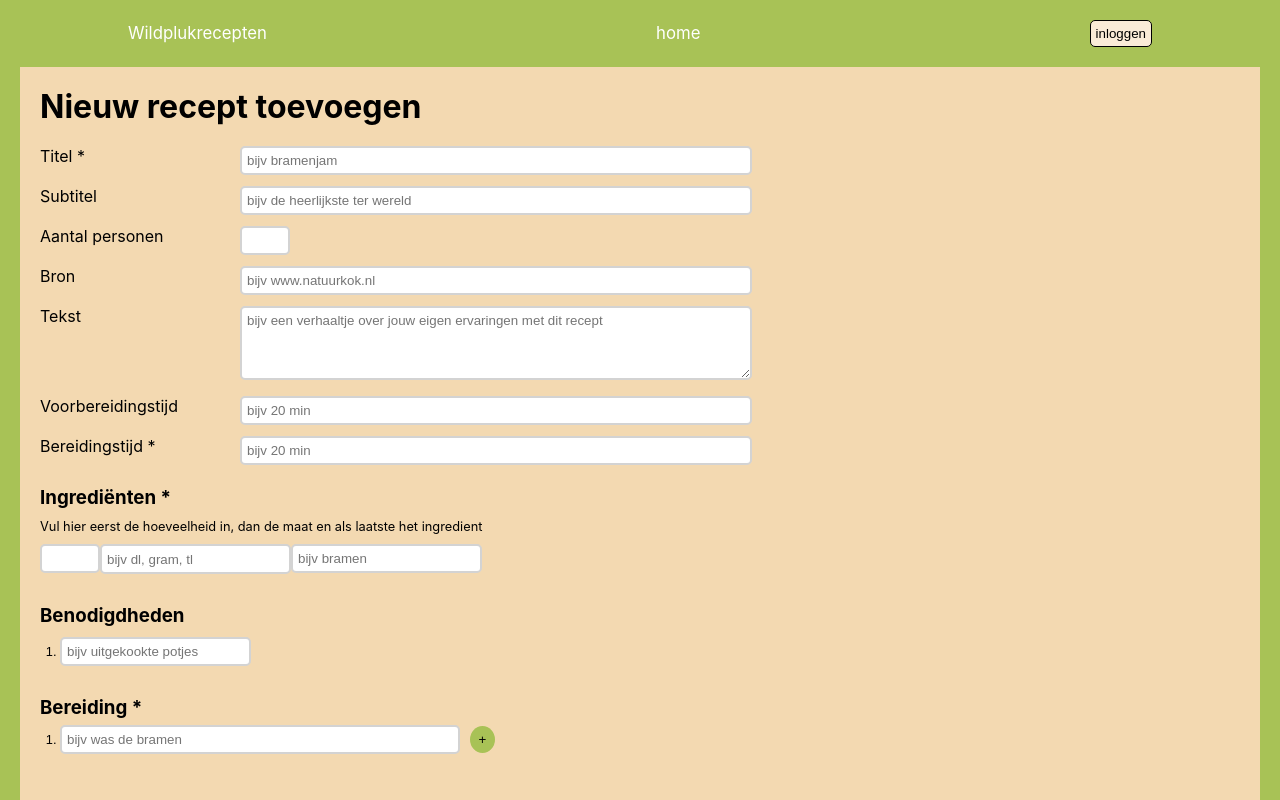
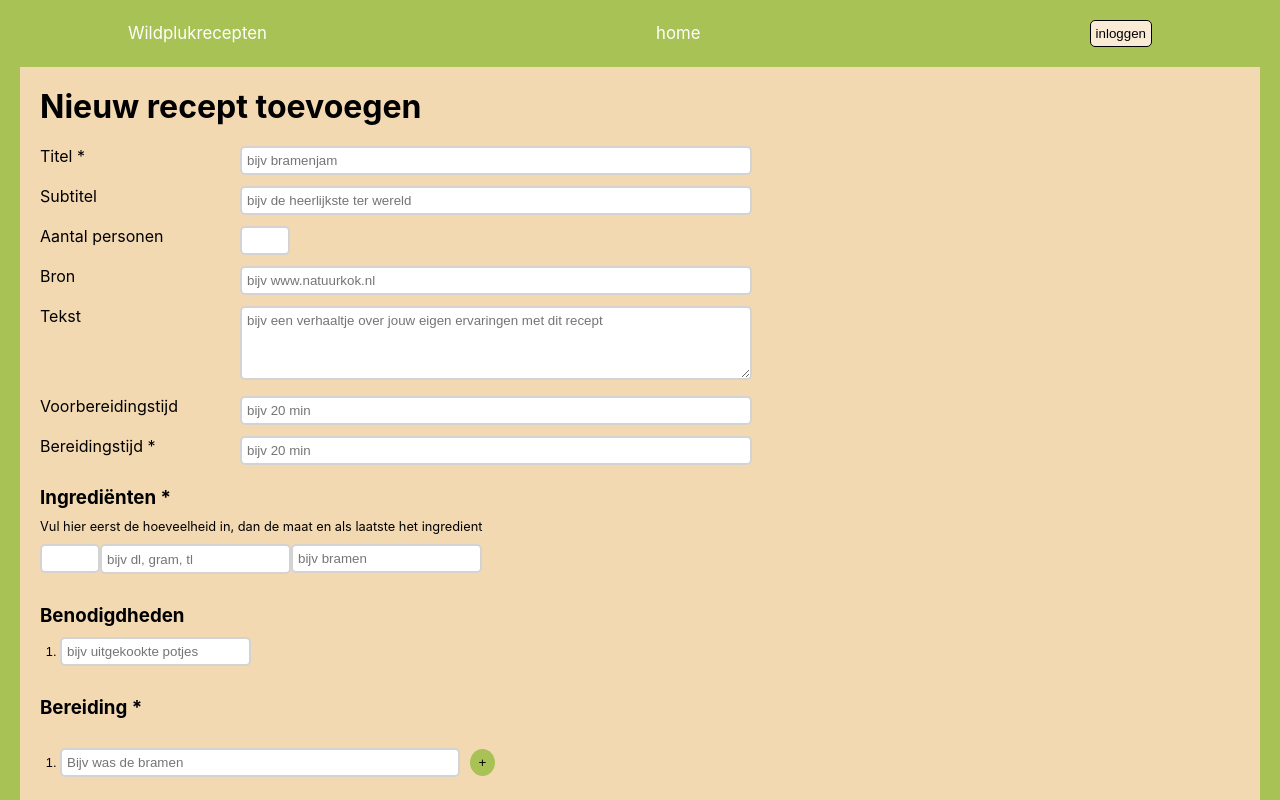
Before and after one commit to Ellen-van-Duikeren/Wildplukrecepten_FE_Eindopdracht, a React (Create React App) app: page /newrecipe in a window 1280 px wide. Shown: the top 800 px of the page. Built offline with nearby package versions, Linux system fonts and the light colour scheme.

Commit message:
Added possibility to add more instructions

```diff
--- a/src/pages/newRecipe/NewRecipe.css
+++ b/src/pages/newRecipe/NewRecipe.css
@@ -101,7 +101,7 @@ textarea {
     height: 2.5em;
     display: flex;
     flex-direction: row;
-    align-items: center;
+    align-items: baseline;
 }
 
 .instructions li {
@@ -130,6 +130,10 @@ textarea {
     margin-top: 20px;
 }
 
+.checkboxes h3 {
+margin-top: 20px;
+}
+
 #required {
     margin-top: 20px;
 }
--- a/src/pages/newRecipe/NewRecipe.js
+++ b/src/pages/newRecipe/NewRecipe.js
@@ -6,24 +6,24 @@ import Checkbox from '../../components/checkbox/checkbox';
 
 function NewRecipe() {
     const {register, handleSubmit, formState: {errors}} = useForm();
-    const [inputList, setInputList] = useState([{instruction: ""}]);
+    // const [inputList, setInputList] = useState([{instruction: ""}]);
 
-    const handleInputChange = (e, index) => {
-        const { instruction, value } = e.target;
-        const list = [...inputList];
-        list[index][instruction] = value;
-        setInputList(list);
-    };
+    // const handleInputChange = (e, index) => {
+    //     const list = [...inputList];
+    //     list[index][e.target.name] = e.target.value;
+    //     setInputList(list);
+    // };
 
-    function handleRemoveClick(index) {
-        const list = [...inputList];
-        list.splice(index, 1);
-        setInputList(list);
-    };
-
-    function handleAddClick(i) {
-        setInputList([...inputList, { instruction: "" }]);
-    };
+    // function handleRemoveClick(index) {
+    //     const list = [...inputList];
+    //     list.splice(index, 1);
+    //     setInputList(list);
+    // };
+    //
+    // function handleAddClick(i) {
+    //     let newField = {instruction: ""}
+    //     setInputList([...inputList, newField]);
+    // };
 
     function handleFormSubmit(data) {
         console.log(data);
@@ -31,8 +31,32 @@ function NewRecipe() {
         document.getElementById("thnx").textContent = 'Dankjewel voor het toevoegen van een nieuw recept. You are awesome.'
     }
 
+    const [inputList, setInputList] = useState([{instruction: ""}]);
+
+// handle input change
+    const handleInputChange = (e, index) => {
+        const {name, value} = e.target;
+        const list = [...inputList];
+        list[index][name] = value;
+        setInputList(list);
+    };
+
+// handle click event of the Remove button
+    const handleRemoveClick = index => {
+        const list = [...inputList];
+        list.splice(index, 1);
+        setInputList(list);
+    };
+
+// handle click event of the Add button
+    const handleAddClick = () => {
+        setInputList([...inputList, {instruction: ""}]);
+    };
+
     return (
         <>
+
+
             <div className="newrecipepage">
                 <h1>Nieuw recept toevoegen</h1>
 
@@ -47,7 +71,7 @@ function NewRecipe() {
                             placeholder="bijv bramenjam"
                             validationRules={{
                                 required: {
-                                    value: true,
+                                    value: false,
                                     message: 'Dit veld is verplicht',
                                 }
                             }}
@@ -149,7 +173,7 @@ function NewRecipe() {
                                     message: 'Maximaal 50 karakters',
                                 },
                                 required: {
-                                    value: true,
+                                    value: false,
                                     message: 'Dit veld is verplicht'
                                 }
                             }}
@@ -171,7 +195,7 @@ function NewRecipe() {
                                 inputStep="0.1"
                                 validationRules={{
                                     required: {
-                                        value: true,
+                                        value: false,
                                         message: 'Dit veld is verplicht',
                                     }
                                 }}
@@ -187,7 +211,7 @@ function NewRecipe() {
                                 placeholder="bijv dl, gram, tl"
                                 validationRules={{
                                     required: {
-                                        value: true,
+                                        value: false,
                                         message: 'Dit veld is verplicht',
                                     }
                                 }}
@@ -203,7 +227,7 @@ function NewRecipe() {
                                 placeholder="bijv bramen"
                                 validationRules={{
                                     required: {
-                                        value: true,
+                                        value: false,
                                         message: 'Dit veld is verplicht',
                                     }
                                 }}
@@ -231,7 +255,7 @@ function NewRecipe() {
                                         register={register}
                                         errors={errors}
                                     />
-                                    {errors.needed && <p>{errors.needed.message}</p>}
+                                    {errors.utensil && <p>{errors.utensil.message}</p>}
                                 </li>
                             </ol>
                         </div>
@@ -242,39 +266,34 @@ function NewRecipe() {
                     <div className="instructions">
                         <h3>Bereiding *</h3>
                         <ol className="instruction">
-                            {inputList.map((x, i) =>
+                            {inputList.map((x, i) => {
+                                return (
                                     <div className="instructionLine" key={i}>
                                         <li>
-                                        <Input
-                                            inputType="text"
-                                            inputId="instruction"
-                                            inputName="instruction"
-                                            placeholder="bijv was de bramen"
+                                            <input
+                                                name="instruction"
+                                                placeholder="Bijv was de bramen"
+                                                value={x.instruction}
                                                 onChange={e => handleInputChange(e, i)}
-                                            register={register}
-                                            errors={errors}
                                             />
-                                        {errors.instruction && <p>{errors.instruction.message}</p>}
-
                                         </li>
                                         <div id="anotherInstruction">
                                             {inputList.length !== 1 &&
                                                 <button
-                                                type="button"
                                                     onClick={() => handleRemoveClick(i)}
-
                                                 >
                                                     -
                                                 </button>}
-
-                                        {inputList.length -1 === i && <button
-                                                type="button"
-                                                onClick={() => handleAddClick()}
-                                            >+
+                                            {inputList.length - 1 === i &&
+                                                <button
+                                                    onClick={handleAddClick}
+                                                >
+                                                    +
                                                 </button>}
                                         </div>
                                     </div>
-                            )}<br />
+                                )
+                            })}
                         </ol>
                     </div>
 
```
Lines whose indentation alone changed are shown as unchanged.
